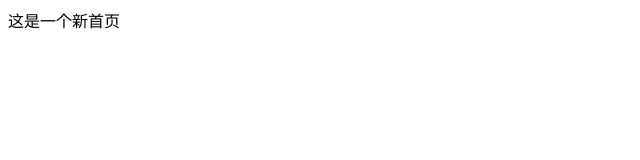
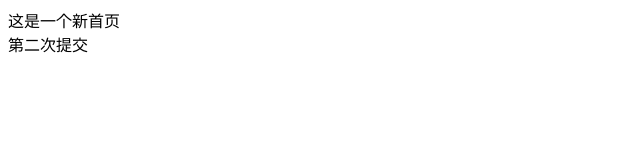
Before and after one commit to footstepmax/gitStudy, a plain HTML site: page index.html in a window 1280 px wide. Shown: the whole page, without its empty margins (0-640 px from the left). Drawn offline with Linux system fonts and the light colour scheme.

Commit message:
加了一行

```diff
--- a/index.html
+++ b/index.html
@@ -9,6 +9,7 @@
 
 <body>
     <div>这是一个新首页</div>
+    <div>第二次提交</div>
 </body>
 
 </html>
```
